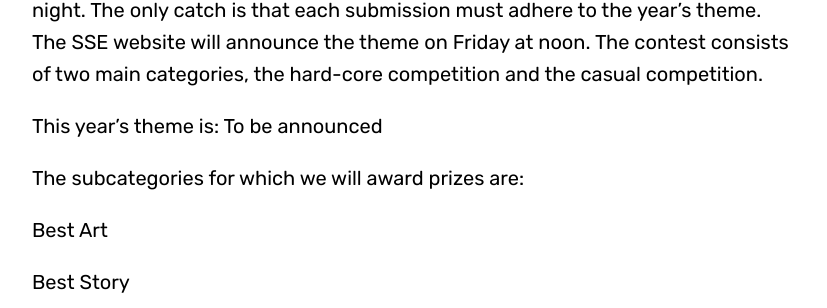
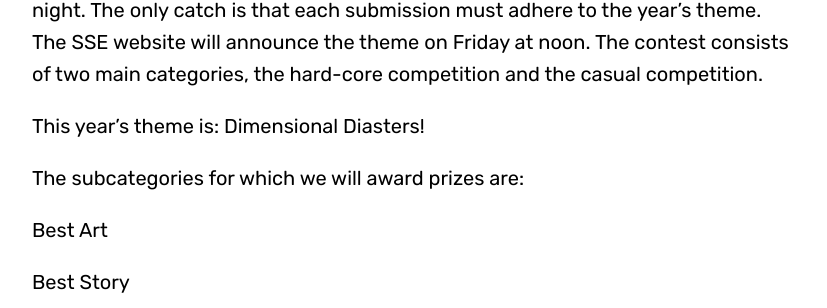
Before and after one commit to msoe-sse/msoe-sse.github.io, a Jekyll site: the page built from _events/gameJam.md, in a window 1280 px wide and 900 px high, scrolled down 411 px. Shown: the part 146-454 px from the top of the window, without its empty margins (224-1051 px from the left). Built offline with Jekyll 4.4.1, drawn with Linux system fonts in a browser that asks for light colours; some web fonts are replaced.

Commit message:
Update theme

```diff
--- a/_events/gameJam.md
+++ b/_events/gameJam.md
@@ -13,7 +13,7 @@ published: true
 
 A game jam is a competition, a race against the clock, to write a video game in less than 36 hours. You or your team must submit a video game by 11:59 on Saturday night. The only catch is that each submission must adhere to the year’s theme. The SSE website will announce the theme on Friday at noon. The contest consists of two main categories, the hard-core competition and the casual competition.
 
-This year’s theme is: To be announced
+This year’s theme is: Dimensional Diasters!
 
 The subcategories for which we will award prizes are:
 
```
